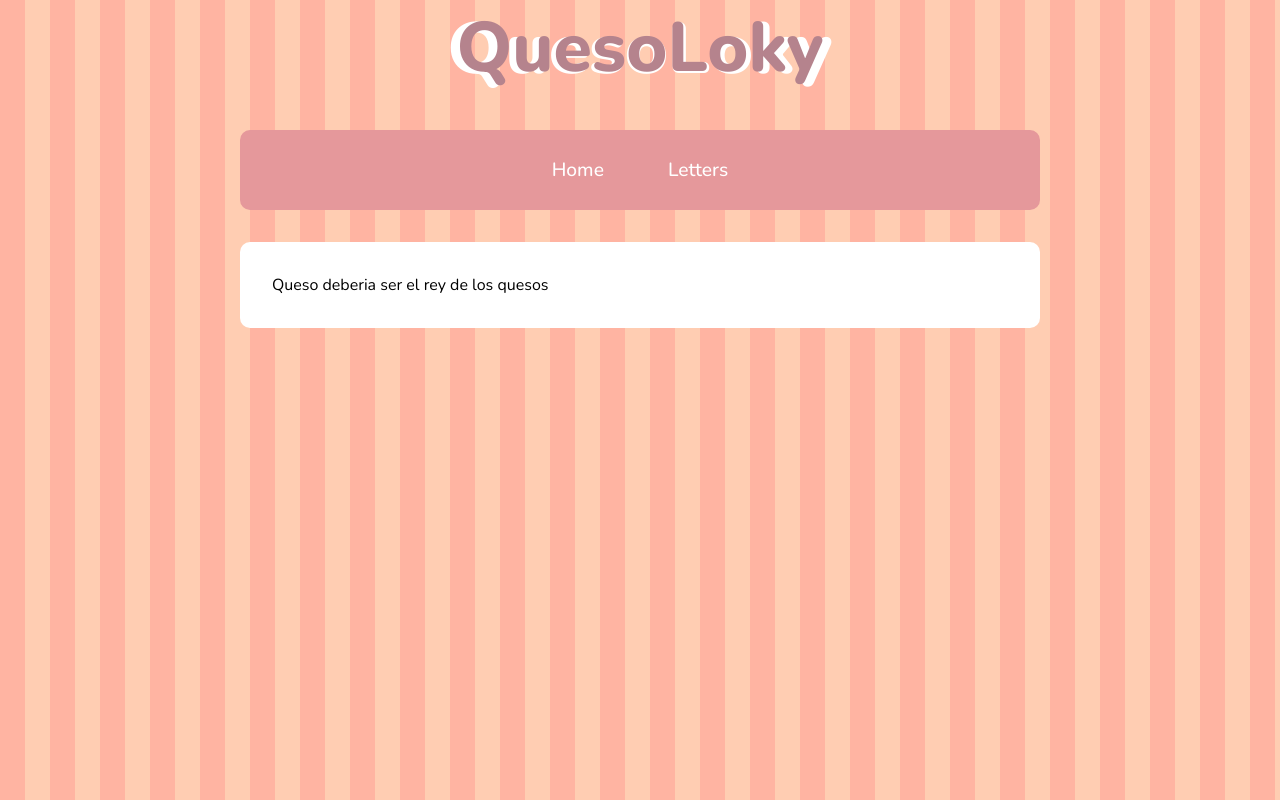
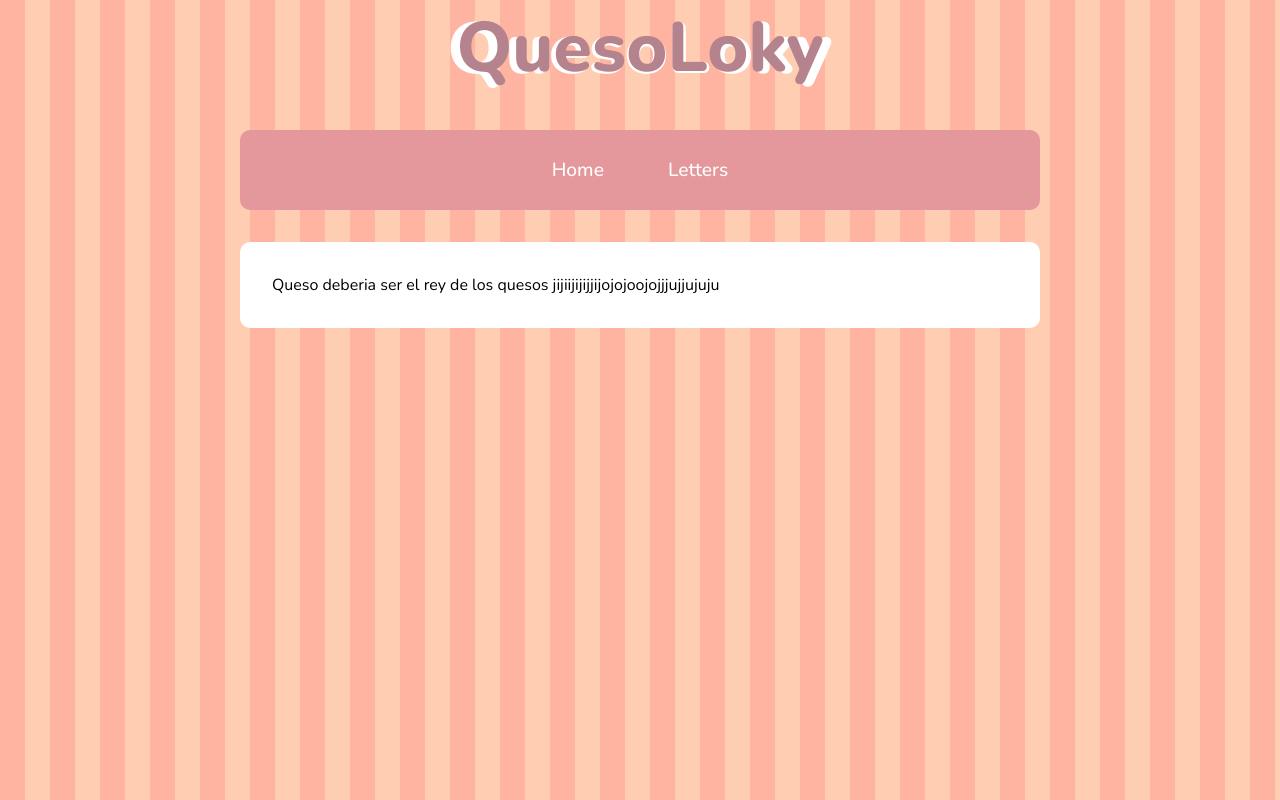
Before and after one commit to quesitorey/uwu, a React (Vite) app: page /#/letters/1 in a window 1280 px wide. Built offline with nearby package versions, Linux system fonts and the light colour scheme.

Commit message:
test change

```diff
--- a/src/pages/database/Letter1.jsx
+++ b/src/pages/database/Letter1.jsx
@@ -2,7 +2,7 @@ const Letter1 = () => {
   return(
   <div className="container-letter">
     <div className="body-letter">
-      <p className="letter">Queso deberia ser el rey de los quesos</p>
+      <p className="letter">Queso deberia ser el rey de los quesos jijiijijijjijojojoojojjjujjujuju</p>
     </div>
   </div>
 )
```
